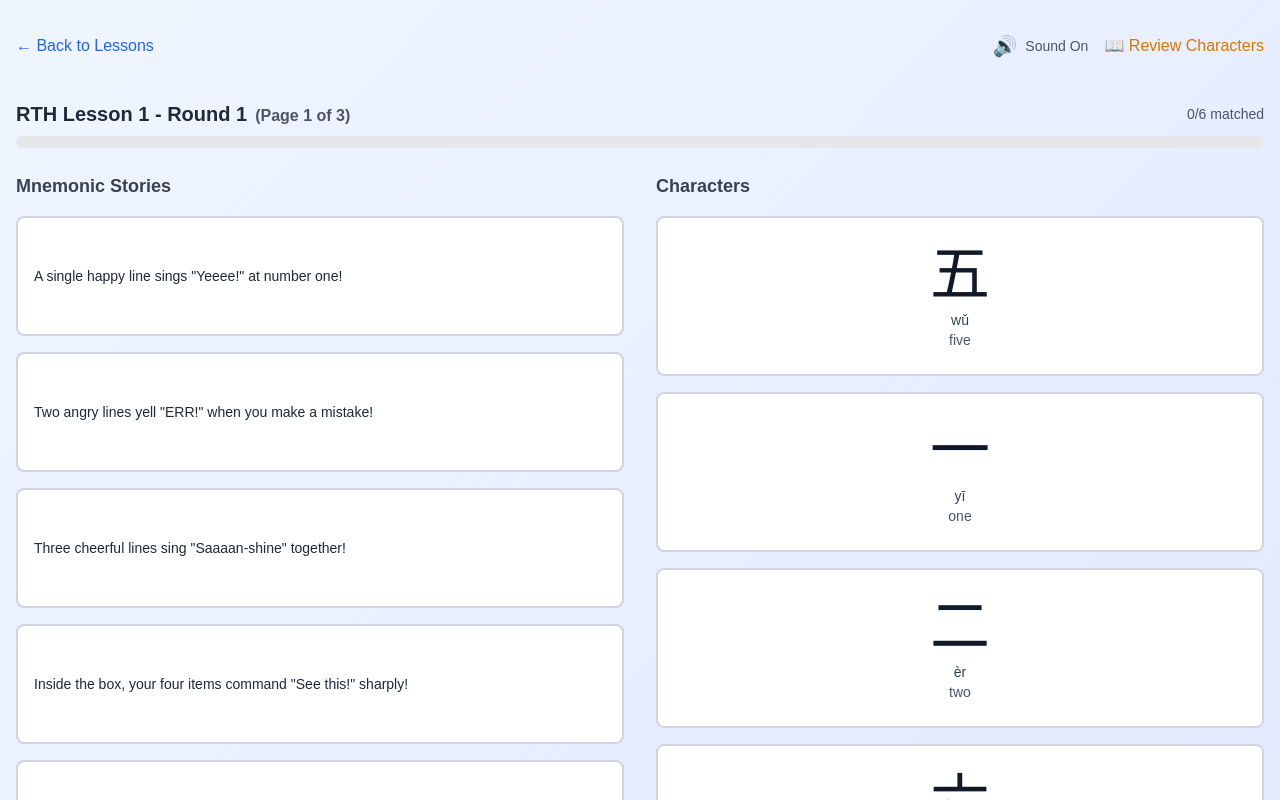
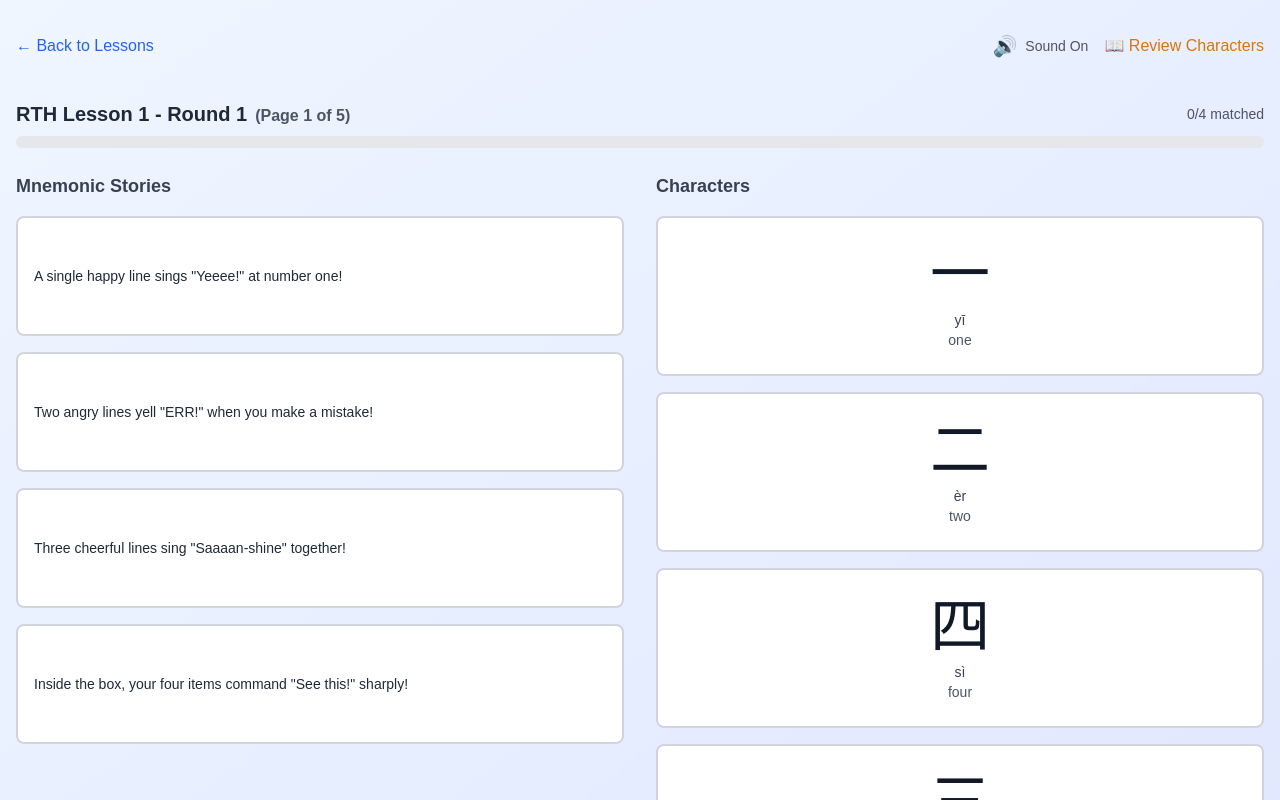
Before and after one commit to pdbforone/chinese-characters-game, a Next.js app: page /lesson/1 in a window 1280 px wide. Both pictures are taken after a click on the button "Skip to Matching Game →". Shown: the top 800 px of the page. Built offline with nearby package versions, Linux system fonts and the light colour scheme.

Commit message:
Change page size from 6 to 4 characters per page
Now each page shows 4 characters instead of 6, resulting in 5 pages
per round (18 characters ÷ 4 = 5 pages) for better focus and less
scrolling needed.

```diff
--- a/app/components/MultiRoundGame.tsx
+++ b/app/components/MultiRoundGame.tsx
@@ -22,11 +22,11 @@ export default function MultiRoundGame({
   onBackToLessons,
   onReview,
 }: MultiRoundGameProps) {
-  const CHARACTERS_PER_PAGE = 6;
+  const CHARACTERS_PER_PAGE = 4;
   const totalPages = Math.ceil(characters.length / CHARACTERS_PER_PAGE);
 
   // Round = difficulty level (1, 2, or 3)
-  // Page = which set of 6 characters (0, 1, 2, etc.)
+  // Page = which set of 4 characters (0, 1, 2, etc.)
   const [currentRound, setCurrentRound] = useState(1); // 1, 2, or 3
   const [currentPage, setCurrentPage] = useState(0);
   const [roundScores, setRoundScores] = useState<{ accuracy: number; score: number }[]>([]);
```
